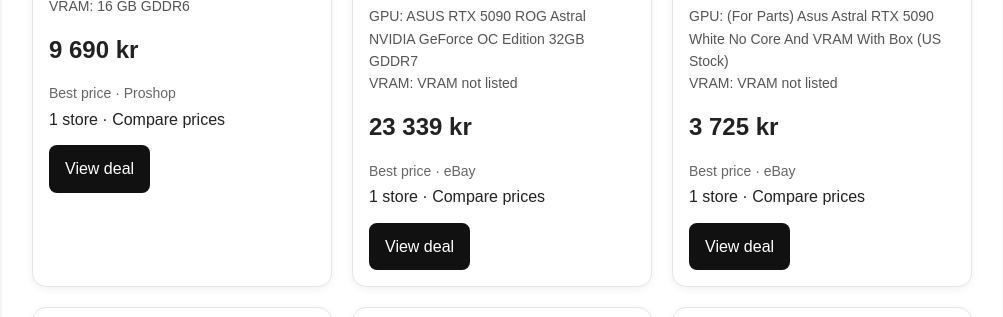
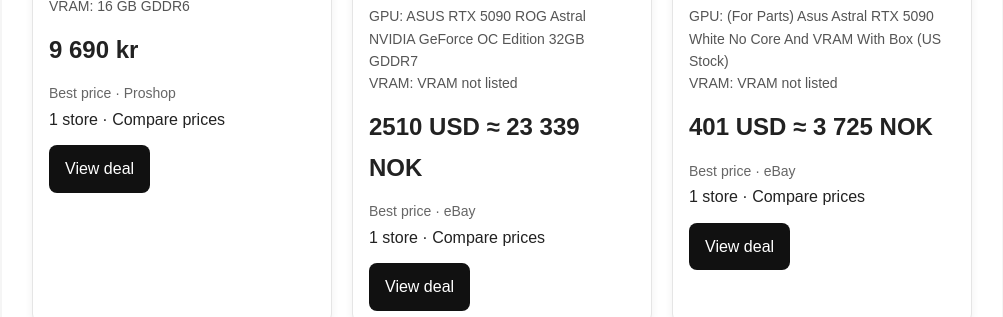
Before and after one commit to Stz6648/NorwayTechDeals, a website: page public/graphics-cards.html in a window 1280 px wide. Shown: the part 2668-2985 px from the top of the page, without its empty margins (138-1141 px from the left). Drawn offline with Linux system fonts and the light colour scheme.

Commit message:
Update graphics-cards.html

```diff
--- a/public/graphics-cards.html
+++ b/public/graphics-cards.html
@@ -196,7 +196,9 @@ async function loadGPUDeals() {
 
         const currentPrice = price(p);
         const priceText = currentPrice < 999999
-          ? currentPrice.toLocaleString("nb-NO") + " kr"
+          ? (store.toLowerCase().includes("ebay")
+              ? `${Math.round(currentPrice / 9.3)} USD ≈ ${currentPrice.toLocaleString("nb-NO")} NOK`
+              : currentPrice.toLocaleString("nb-NO") + " kr")
           : "See price";
 
         const link = p.id ? "/product.html?id=" + encodeURIComponent(p.id) : (p.url || p.link || p.productUrl || "");
```
